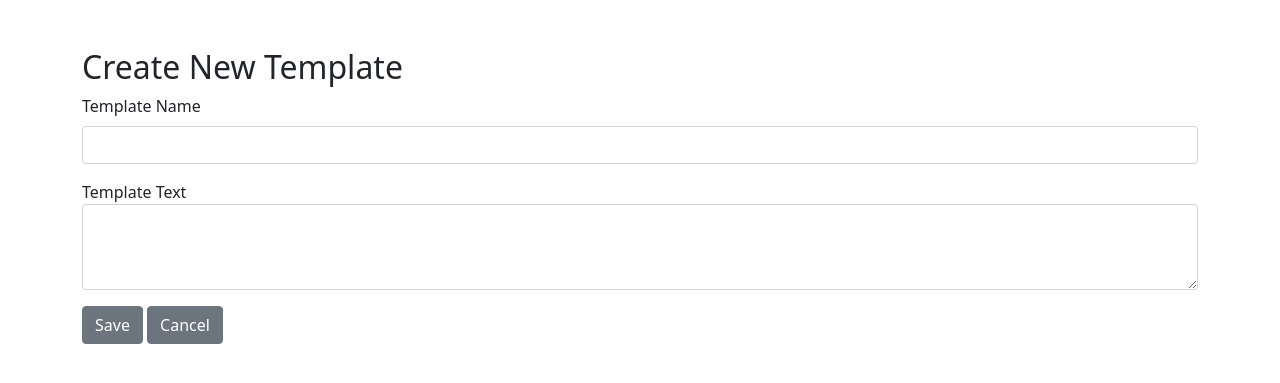
After one commit to genai-jerry/whatsapp_helper, a Flask app: page /template/new in a window 1280 px wide. The commit adds this page. Shown: the top 383 px of the page. Run offline with Flask 3, Linux system fonts and the light colour scheme.

Commit message:
Added support for saving and editing templates

```diff
--- a/app.py
+++ b/app.py
@@ -4,6 +4,7 @@ from routers.driver import driver_blueprint
 from routers.instance import instance_blueprint
 from routers.message import message_blueprint
 from routers.qr import qr_blueprint
+from routers.template import template_blueprint
 
 app = Flask(__name__)
 
@@ -12,6 +13,7 @@ app.register_blueprint(instance_blueprint)
 app.register_blueprint(driver_blueprint, url_prefix='/driver')
 app.register_blueprint(message_blueprint, url_prefix='/message')
 app.register_blueprint(qr_blueprint, url_prefix='/qr')
+app.register_blueprint(template_blueprint, url_prefix='/template')
 
 if __name__ == '__main__':
     app.run(host='0.0.0.0', port=30000)
--- /dev/null
+++ b/routers/template.py
@@ -0,0 +1,54 @@
+from flask import jsonify, Blueprint, request, render_template
+from qr_code_generator import *
+from whatsapp_automation import *
+from update_chrome import *
+from instance_store import *
+from xmlrpc.client import ServerProxy
+
+template_blueprint = Blueprint('template', __name__)
+# Connect to the server
+server = ServerProxy("http://localhost:8000/", allow_none=True)
+
+templates = []
+
+@template_blueprint.route('/')
+def home():
+    return render_template('templates.html')
+
+@template_blueprint.route('/new')
+def new():
+    return render_template('template.html')
+
+@template_blueprint.route('/edit')
+def edit():
+    id = request.args.get("id")
+    print(f'Editing {id}')
+    return render_template('template_edit.html', content=templates[0])
+
+@template_blueprint.route('/edit', methods=['POST'])
+def update():
+    print(f'Updating the template {request.form}')
+    id = request.form["id"]
+    print(f'Updating {id}')
+    name = request.form['name']
+    template = request.form['text']
+    print(f'Name: {name} : Template : {template}')
+    return render_template('templates.html')
+
+@template_blueprint.route('/', methods=['POST'])
+def save_template():
+    print('Saving Template')
+    name = request.form['name']
+    template = request.form['text']
+    print(f'Name: {name} : Template : {template}')
+    templates.append({'name': name, 'text': template})
+    return render_template('templates.html')
+
+@template_blueprint.route('/list')
+def list_templates():
+    return templates
+
+def error_response(status_code, message):
+    response = jsonify({'error': message})
+    response.status_code = status_code
+    return response
--- a/templates/index.html
+++ b/templates/index.html
@@ -19,6 +19,11 @@
                         <li class="nav-item">
                             <a class="nav-link active" aria-current="page" href="/">
                                 Instances
+                            </a>
+                        </li>
+                        <li class="nav-item">
+                            <a class="nav-link active" aria-current="page" href="/template">
+                                Templates
                             </a>
                         </li>
                         <!-- Additional menu items here -->
--- /dev/null
+++ b/templates/template.html
@@ -0,0 +1,28 @@
+<!DOCTYPE html>
+<html lang="en">
+<head>
+    <meta charset="UTF-8">
+    <meta name="viewport" content="width=device-width, initial-scale=1.0">
+    <title>Create New Template</title>
+    <link href="https://cdn.jsdelivr.net/npm/bootstrap@5.0.0/dist/css/bootstrap.min.css" rel="stylesheet">
+    <script src="https://code.jquery.com/jquery-3.6.0.min.js"></script>
+</head>
+<body>
+
+    <div class="container mt-5">
+        <h2>Create New Template</h2>
+        <form id="newTemplateForm" action="/template" method="post">
+            <div class="mb-3">
+                <label for="templateName" class="form-label">Template Name</label>
+                <input type="text" class="form-control" id="templateName" name="name" required>
+            </div>
+            <div class="mb-3">
+                <label for="templateText">Template Text</label>
+                <textarea class="form-control" id="templateText" rows="3" name="text"></textarea>
+            </div>
+            <button type="submit" class="btn btn-secondary">Save</button>
+            <button type="button" class="btn btn-secondary" onclick="window.history.back();">Cancel</button>
+        </form>
+    </div>
+</body>
+</html>
```
Also changed, not shown: templates/template_edit.html (added, +29 -0 lines), templates/templates.html (added, +78 -0 lines).
